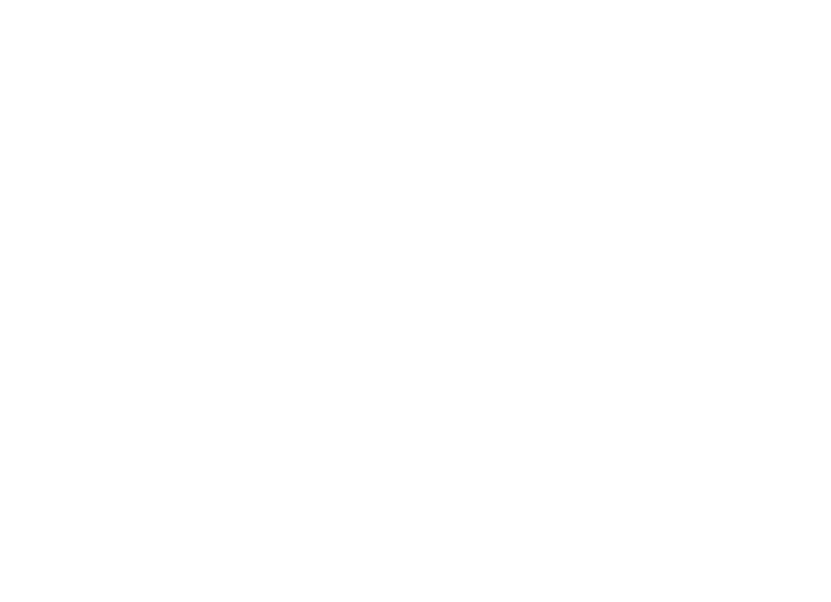
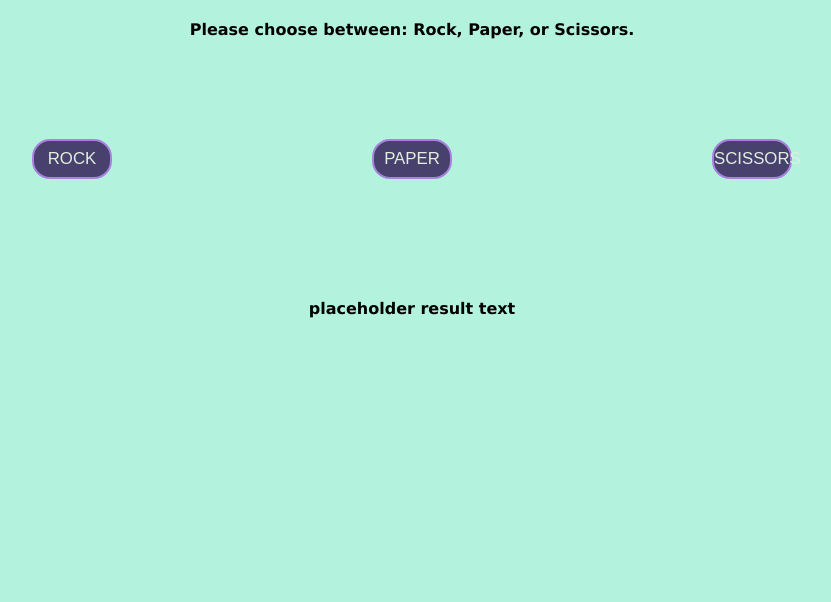
Before and after one commit to Antience100/rock-paper-scissors, a plain HTML site: page index.html in a window 1280 px wide. Shown: the whole page, without its empty margins (228-1059 px from the left). Drawn offline with Linux system fonts and the light colour scheme.

Commit message:
set up HTMl and lightly styled with CSS

```diff
--- a/index.html
+++ b/index.html
@@ -1,13 +1,21 @@
 <!DOCTYPE html>
 <html lang="en">
-<head>
-    <meta charset="UTF-8">
-    <meta name="viewport" content="width=device-width, initial-scale=1.0">
+  <head>
+    <meta charset="UTF-8" />
+    <meta name="viewport" content="width=device-width, initial-scale=1.0" />
     <title>rock-paper-scissors</title>
-    <link rel="stylesheet" href="styles/styles.css">
+    <link rel="stylesheet" href="styles/styles.css" />
     <script src="javascript/javascript.js"></script>
-</head>
-<body>
-
-</body>
+  </head>
+  <body>
+    <div id="game-area">
+      <p id="choose-text">Please choose between: Rock, Paper, or Scissors.</p>
+      <div id="buttons">
+        <button>ROCK</button>
+        <button>PAPER</button>
+        <button>SCISSORS</button>
+      </div>
+      <p id="result-text">placeholder result text</p>
+    </div>
+  </body>
 </html>
--- a/styles/styles.css
+++ b/styles/styles.css
@@ -0,0 +1,40 @@
+* {
+    padding: 0;
+    margin: 0;
+    font-size: 16px;
+}
+
+body {
+    background-color: #B3F2DD;
+    font-family: Verdana, Geneva, Tahoma, sans-serif;
+}
+
+#choose-text {
+    text-align: center;
+    margin: 20px 0;
+    font-weight: bold;
+}
+
+#buttons {
+    height: 200px;
+    display: flex;
+    justify-content: space-evenly;
+    align-items: center;
+}
+
+button {
+    height: 40px;
+    width: 80px;
+    border: 2px solid #A882DD;
+    border-radius: 18px;
+    background-color: #49416D;
+    color: #E0EFDE;
+    font-size: 1.05rem;
+}
+
+#result-text {
+    height: 300px;
+    text-align: center;
+    margin: 40px 20px;
+    font-weight: bold;
+}
```
